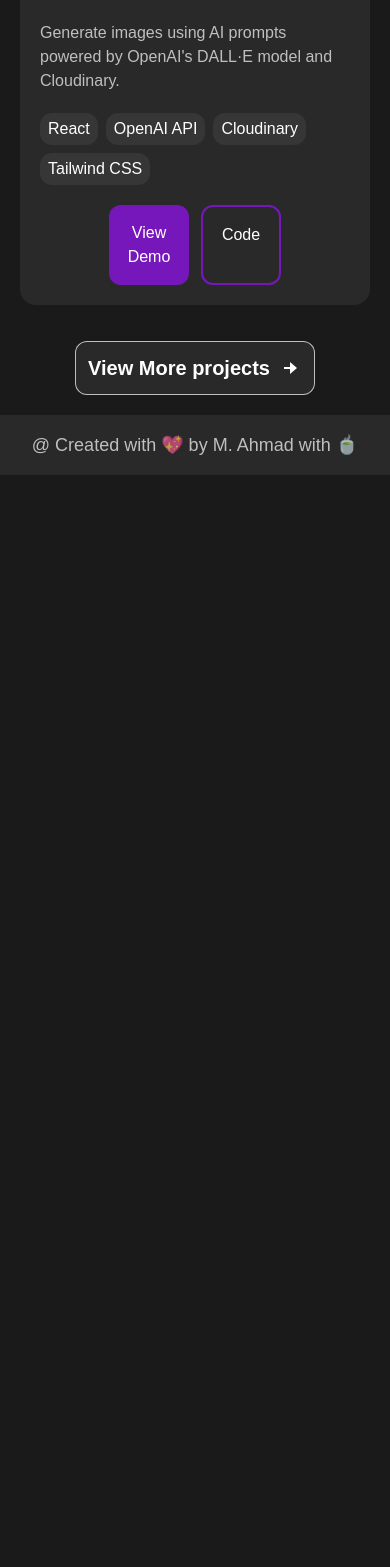
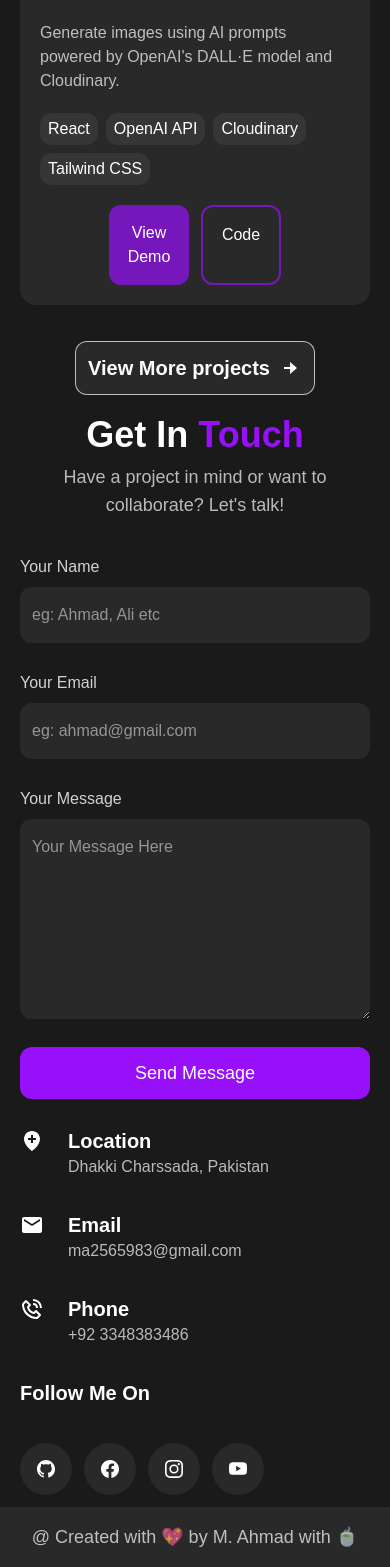
Before and after one commit to MuhammadAhmadCode/muhammad-ahmad-portfolio, a React (Vite) app: page / in a window 390 px wide. Shown: the part 8553-10120 px from the top of the page. Before the commit the page ends 9028 px from the top, so only its background shows below. Built offline with nearby package versions, Linux system fonts and the light colour scheme.

Commit message:
contact page done

```diff
--- /dev/null
+++ b/src/components/Contact.jsx
@@ -0,0 +1,132 @@
+import { motion } from "motion/react";
+import React from "react";
+import { BiPhoneCall, BiSolidLocationPlus } from "react-icons/bi";
+import { BsFacebook, BsGithub, BsInstagram, BsYoutube } from "react-icons/bs";
+import { MdEmail } from "react-icons/md";
+
+const Contact = () => {
+  const socials = [
+    {
+      icon: <BsGithub />,
+    },
+    {
+      icon: <BsFacebook />,
+    },
+    {
+      icon: <BsInstagram />,
+    },
+    {
+      icon: <BsYoutube />,
+    },
+  ];
+  return (
+    <motion.div
+      id="contact"
+      initial={{ y: 50, opacity: 0 }}
+      whileInView={{ y: 0, opacity: 1 }}
+      transition={{ duration: 0.6, ease: "easeOut" }}
+      className="text-white min-h-screen w-full md:px-20 px-5"
+    >
+      <div className="flex mb-6 items-center gap-2 flex-col">
+        <h1 className="text-4xl font-black">
+          Get In <span className="text-purple-600">Touch</span>
+        </h1>
+        <h3 className="text-white/70 text-center text-lg">
+          Have a project in mind or want to collaborate? Let's talk!
+        </h3>
+      </div>
+      <div className="w-full mt-9 flex md:flex-row flex-col md:px-20 gap-7 justify-around">
+        <form className="flex md:w-1/2 flex-col gap-7" action="">
+          <div className="flex flex-col gap-2">
+            <label className=" text-white/80" htmlFor="name">
+              Your Name
+            </label>
+            <input
+              type="text"
+              name="name"
+              id="name"
+              placeholder="eg: Ahmad, Ali etc"
+              className="py-4 px-3 bg-[#2a2929] rounded-xl "
+            />
+          </div>
+          <div className="flex flex-col gap-2">
+            <label className=" text-white/80" htmlFor="email">
+              Your Email
+            </label>
+            <input
+              type="email"
+              name="email"
+              id="email"
+              placeholder="eg: ahmad@gmail.com"
+              className="py-4 px-3 bg-[#2a2929] rounded-xl "
+            />
+          </div>
+          <div className="flex flex-col gap-2">
+            <label className=" text-white/80" htmlFor="message">
+              Your Message
+            </label>
+            <textarea
+              type="email"
+              name="email"
+              id="email"
+              placeholder="Your Message Here"
+              className="py-4 px-3 min-h-50 bg-[#2a2929] rounded-xl "
+            />
+          </div>
+          <motion.button
+            onClick={(e) => e.preventDefault()}
+            whileHover={{ scale: 1.02 }}
+            whileTap={{ scale: 0.7 }}
+            transition={{ duration: 0.3 }}
+            className="bg-purple-600 p-3 rounded-xl cursor-pointer text-lg font-medium"
+          >
+            Send Message
+          </motion.button>
+        </form>
+        <div className="md:w-[40%] mb-3 flex flex-col  gap-8 md:mt-0">
+          <div>
+            <div className="flex gap-6 items-center">
+              <BiSolidLocationPlus className="text-2xl " />{" "}
+              <span className="text-xl font-bold">Location</span>
+            </div>
+            <span className="pl-12 text-white/70 mt-5">
+              Dhakki Charssada, Pakistan
+            </span>
+          </div>
+          <div>
+            <div className="flex gap-6 items-center">
+              <MdEmail className="text-2xl " />{" "}
+              <span className="text-xl font-bold">Email</span>
+            </div>
+            <span className="pl-12 text-white/70 mt-5">
+              ma2565983@gmail.com
+            </span>
+          </div>
+          <div>
+            <div className="flex gap-6 items-center">
+              <BiPhoneCall className="text-2xl " />{" "}
+              <span className="text-xl font-bold">Phone</span>
+            </div>
+            <span className="pl-12 text-white/70 mt-5">+92 3348383486</span>
+          </div>
+          <div className="md:mt-9 flex flex-col gap-4">
+            <div className="flex gap-6 items-center">
+              <span className="text-xl font-bold">Follow Me On</span>
+            </div>
+            <div className="flex gap-3">
+              {socials.map((social) => {
+                return (
+                  <span className="w-13 h-13 flex text-lg justify-center items-center bg-[#2a2929] rounded-full mt-5">
+                    {social.icon}
+                  </span>
+                );
+              })}
+            </div>
+          </div>
+        </div>
+      </div>
+    </motion.div>
+  );
+};
+
+export default Contact;
--- a/src/pages/Home.jsx
+++ b/src/pages/Home.jsx
@@ -4,6 +4,7 @@ import About from "../components/About";
 import Skills from "../components/Skills";
 import Projects from "../components/Projects";
 import Footer from "../components/Footer";
+import Contact from "../components/Contact";
 
 const Home = () => {
   return (
@@ -12,6 +13,7 @@ const Home = () => {
       <About />
       <Skills />
       <Projects />
+      <Contact />
       <Footer />
     </div>
   );
```
